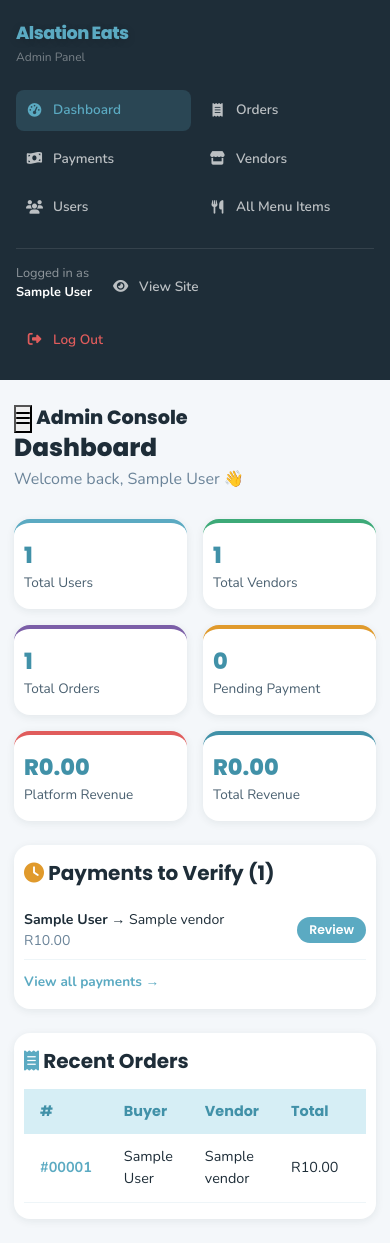
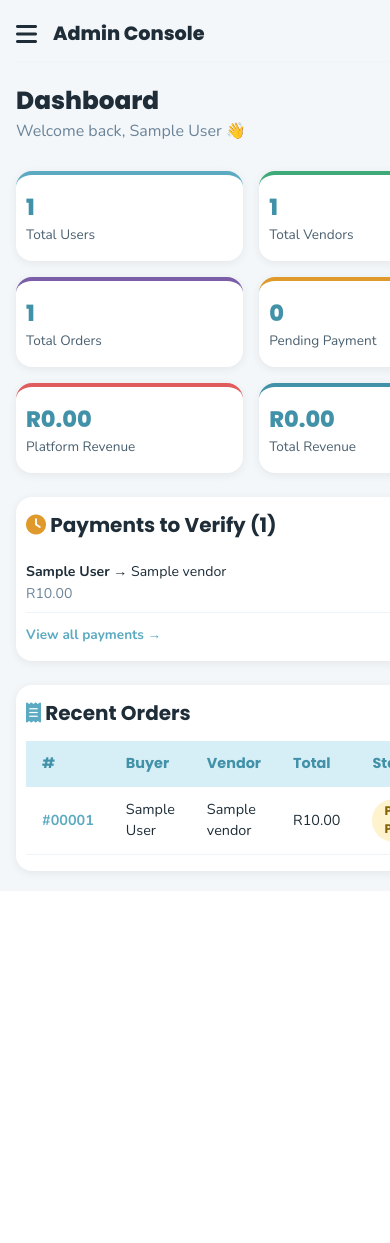
Before and after one commit to 1AnonyK/alsationeats, a PHP site: page /admin/index.php in a window 390 px wide; the page is wider, and only the part inside the window is pictured. After the commit the page ends 879 px from the top of that part, so only its background shows below. Run offline with PHP 8.4, Linux system fonts and the light colour scheme; the visitor is signed in with stand-in values (Sample User, id 1); tables that the repository leaves empty hold one stand-in row (values such as "Sample post").

```diff
--- a/assets/css/style.css
+++ b/assets/css/style.css
@@ -777,95 +777,6 @@ background: #FAFEFF;
 .upload-zone:hover { background: var(--teal-light); }
 .upload-zone i { font-size: 2.5rem; color: var(--teal); margin-bottom: 12px; }
 
-/* ── Mobile ────────────────────────────────────────────────── */
-/* ── Mobile & Tablet Layout Flow Remappings ────────────────── */
-.sidebar-toggle {
-background: none;
-border: none;
-font-size: 1.3rem;
-color: var(--text-dark);
-cursor: pointer;
-}
-
-.sidebar-overlay {
-display: none;
-position: fixed;
-inset: 0;
-background: rgba(0,0,0,.4);
-z-index: 99;
-}
-
-.sidebar-overlay.show { display: block; }
-
-@media (max-width: 768px) {
-  /* Customer App Viewports */
-.sidebar {
-transform: translateX(calc(-1 * var(--sidebar-w)));
-}
-.sidebar.open {
-transform: translateX(0);
-box-shadow: var(--shadow-lg);
-}
-.main-area { margin-left: 0; }
-.page-content { padding: 20px 16px 32px; }
-.top-bar { padding: 14px 16px; }
-.vendor-grid { grid-template-columns: repeat(auto-fill, minmax(160px, 1fr)); gap: 16px; }
-
-  /* ── Fix: Comprehensive Admin Panel Responsiveness ── */
-  .admin-wrapper {
-    flex-direction: column;
-  }
-
-  .admin-sidebar {
-    width: 100%;
-    min-height: auto;
-    position: relative;
-    padding: 20px 16px;
-  }
-
-  .admin-sidebar nav {
-    display: grid;
-    grid-template-columns: repeat(auto-fill, minmax(130px, 1fr));
-    gap: 8px;
-  }
-
-  .admin-sidebar .admin-nav-link {
-    margin-bottom: 0;
-    padding: 10px;
-    font-size: 0.85rem;
-  }
-
-  /* Stacks user identifier metadata blocks cleanly at bottom of mobile stack */
-  .admin-sidebar div[style*="margin-top:auto"] {
-    margin-top: 20px !important;
-    padding-top: 15px !important;
-    border-top: 1px solid rgba(255, 255, 255, 0.1);
-    display: flex;
-    flex-wrap: wrap;
-    gap: 10px;
-    align-items: center;
-  }
-
-  .admin-sidebar div[style*="margin-top:auto"] .admin-nav-link {
-    flex: 1 1 calc(50% - 5px);
-    margin-bottom: 0;
-  }
-
-  .admin-content {
-    margin-left: 0;
-    padding: 24px 14px;
-  }
-
-  /* Shrink metrics labels to fit two blocks comfortably on mobile */
-  .stat-card {
-    padding: 16px 10px;
-  }
-
-  .stat-card .stat-num {
-    font-size: 1.4rem;
-  }
-}
-
 /* ── Empty state ───────────────────────────────────────────── */
 .empty-state {
   text-align: center;
@@ -921,3 +832,95 @@ to   { opacity: 1; transform: translateY(0); }
 .vendor-card, .menu-item-card, .order-card, .ae-card {
   animation: fadeInUp .35s ease both;
 }
+
+/* ==========================================================================
+   ── COMPREHENSIVE CONSOLIDATED MOBILE RESPONSIVENESS MEDIA OVERRIDES ──
+   ========================================================================== */
+@media (max-width: 768px) {
+
+  /* ── MAIN SITE MOBILE SIDEBAR FIXES ── */
+  .sidebar {
+    transform: translateX(calc(-1 * var(--sidebar-w)));
+    height: 100vh !important;
+    overflow-y: auto !important;
+    position: fixed;
+    bottom: 0;
+  }
+
+  .sidebar.open {
+    transform: translateX(0);
+    box-shadow: var(--shadow-lg);
+  }
+
+  .sidebar-footer {
+    margin-top: auto;
+    padding-top: 20px;
+    padding-bottom: 24px;
+  }
+
+  .logout-pill, .login-pill {
+    margin-top: 8px;
+  }
+
+  .main-area { margin-left: 0; }
+  .page-content { padding: 20px 16px 32px; }
+  .top-bar { padding: 14px 16px; }
+  .vendor-grid { grid-template-columns: repeat(auto-fill, minmax(160px, 1fr)); gap: 16px; }
+
+  /* ── ADMIN PANEL MOBILE SLIDING DRAWER FIXES ── */
+  .admin-sidebar {
+    transform: translateX(-100%);
+    transition: transform 0.3s ease;
+    z-index: 1000;
+  }
+
+  .admin-sidebar.open {
+    transform: translateX(0);
+    box-shadow: 4px 0 15px rgba(0,0,0,0.3);
+  }
+
+  .admin-content {
+    margin-left: 0;
+    padding: 20px 16px;
+  }
+
+  .admin-top-bar {
+    display: flex;
+    align-items: center;
+    gap: 16px;
+    margin-bottom: 24px;
+    padding-bottom: 12px;
+    border-bottom: 1px solid #EEF5F8;
+  }
+
+  .admin-sidebar-toggle {
+    background: none;
+    border: none;
+    font-size: 1.5rem;
+    color: var(--text-dark);
+    cursor: pointer;
+    padding: 0;
+    display: flex;
+    align-items: center;
+  }
+
+  .admin-sidebar-overlay {
+    display: none;
+    position: fixed;
+    inset: 0;
+    background: rgba(0,0,0,0.5);
+    z-index: 999;
+  }
+
+  .admin-sidebar-overlay.show {
+    display: block;
+  }
+
+  .stat-card {
+    padding: 16px 10px;
+  }
+
+  .stat-card .stat-num {
+    font-size: 1.4rem;
+  }
+}
```
Lines whose indentation alone changed are shown as unchanged.
